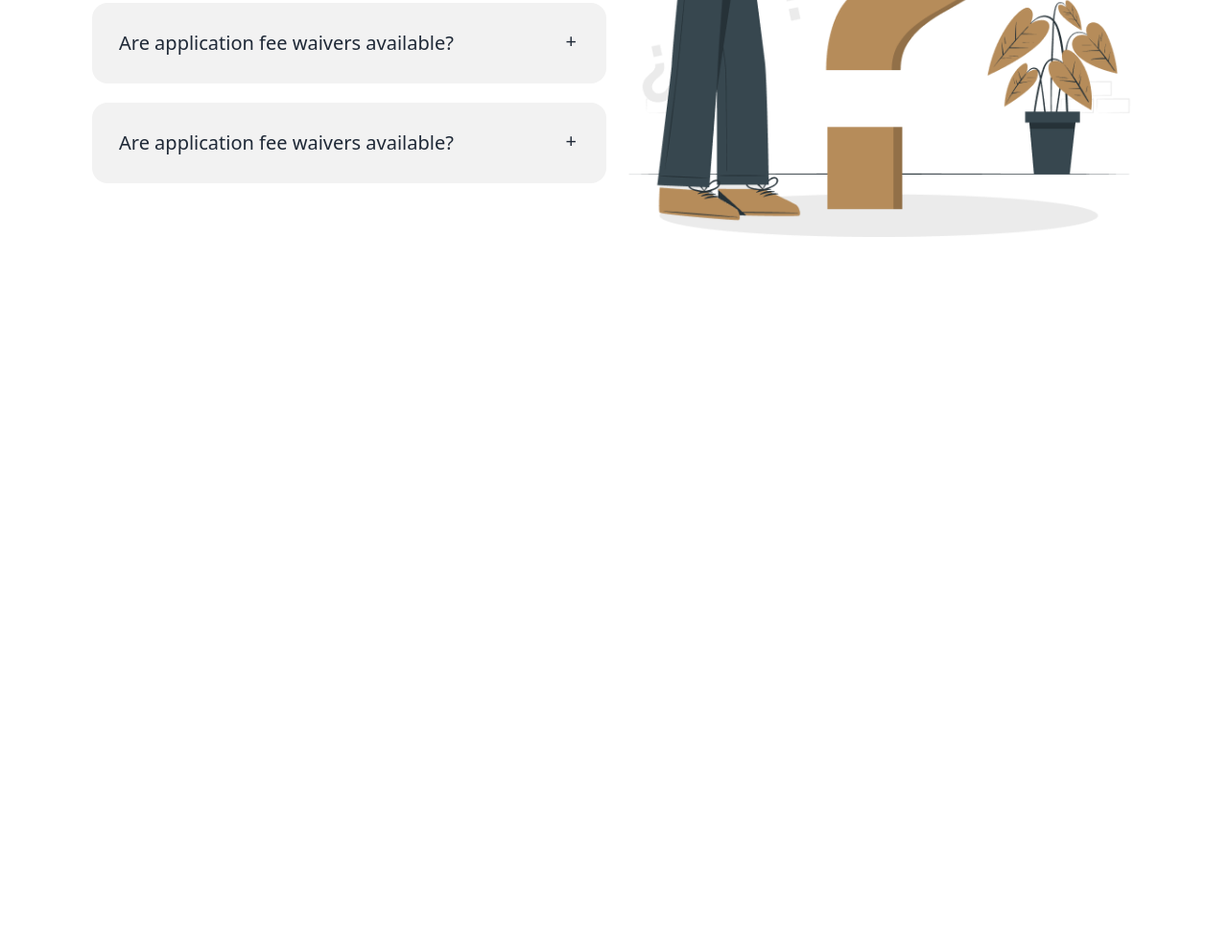
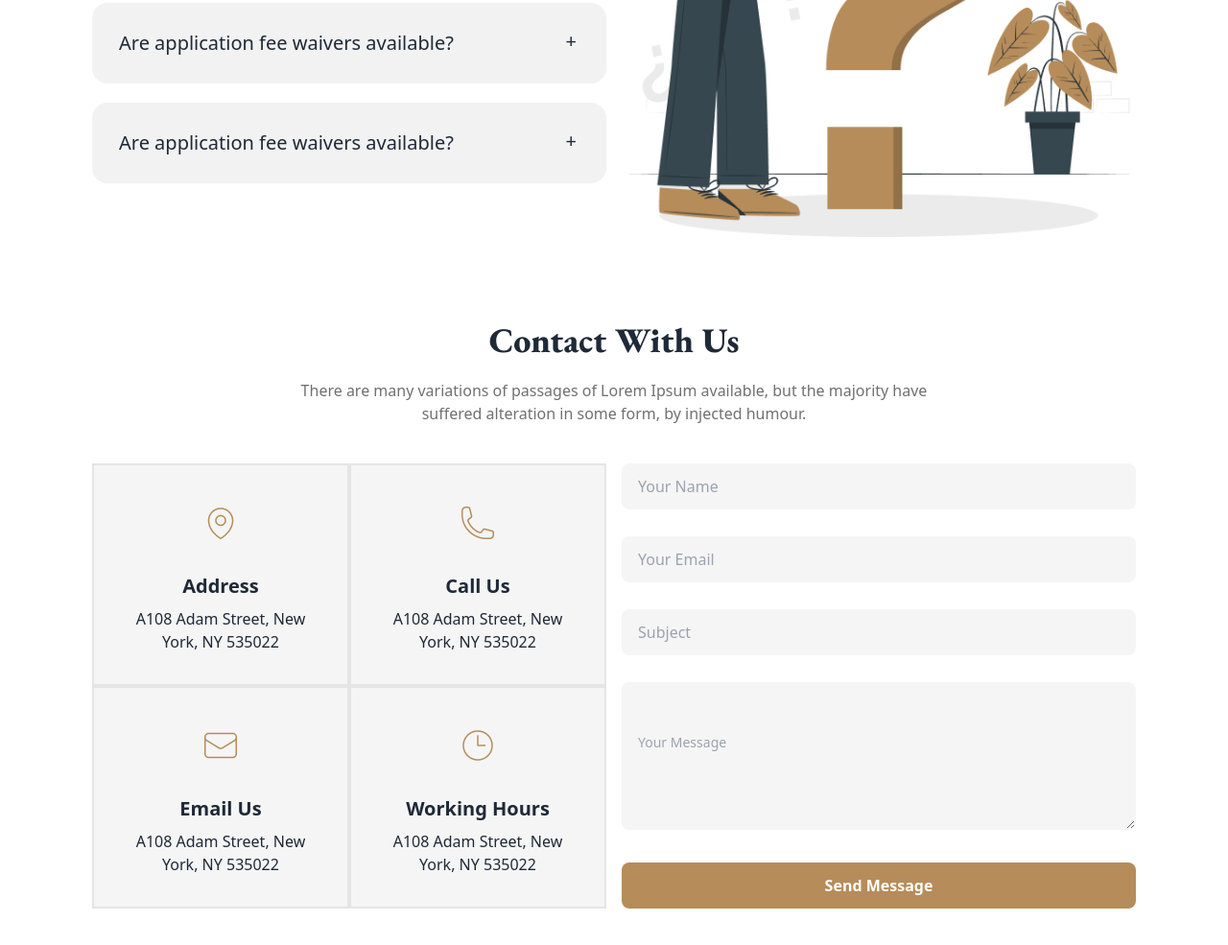
Before and after one commit to Foyez-Ahamed/legal-solution, a plain HTML site: page index.html in a window 1280 px wide. Shown: the part 3383-4368 px from the top of the page at 96% size. Before the commit the page ends 3690 px from the top, so only its background shows below. Drawn offline with nearby package versions, Linux system fonts and the light colour scheme.

Commit message:
contact us section added

```diff
--- a/index.html
+++ b/index.html
@@ -94,7 +94,7 @@
     <!-- navbar section -->
 
     <!-- banner section -->
-    <section class="max-w-screen-xl mx-auto px-8 md:px-16 lg:px-24 py-5 my-10">
+    <section class="max-w-screen-xl mx-auto px-8 md:px-16 lg:px-24 py-5 my-2 lg:my-10">
 
       <div class="hero min-h-[calc(100vh-110px)] bg-bg-image">
         <div class="hero-overlay bg-opacity-40"></div>
@@ -118,7 +118,7 @@
    <!-- main section start here -->
    <main>
    <!-- the legal practice section -->
-    <section class="max-w-screen-xl mx-auto px-8 md:px-16 lg:px-24 py-5 my-5 lg:my-10">
+    <section class="max-w-screen-xl mx-auto px-8 md:px-16 lg:px-24 py-5 my-2 lg:my-10">
 
      <!-- heading -->
 
@@ -128,7 +128,7 @@
      </div>
 
      <!-- cards -->
-     <div class="mt-14 grid gap-6 grid-cols-1 md:grid-cols-2 lg:grid-cols-3">
+     <div class="mt-3 lg:mt-14 grid gap-6 grid-cols-1 md:grid-cols-2 lg:grid-cols-3">
 
       <!-- card one -->
       <div>
@@ -223,7 +223,7 @@
 
 
     <!-- what our client say section -->
-    <section class="max-w-screen-xl mx-auto px-8 md:px-16 lg:px-24 py-5 my-5 lg:my-10">
+    <section class="max-w-screen-xl mx-auto px-8 md:px-16 lg:px-24 py-5 my-2 lg:my-10">
 
       <!-- heading -->
 
@@ -330,7 +330,7 @@
 
 
     <!-- Frequently Asked Any Questions -->
-    <section class="max-w-screen-xl mx-auto px-8 md:px-16 lg:px-24 py-5 my-5 lg:my-10">
+    <section class="max-w-screen-xl mx-auto px-8 md:px-16 lg:px-24 py-5 my-2 lg:my-10">
 
       <!-- heading -->
 
@@ -400,6 +400,106 @@
     <!-- Frequently Asked Any Questions -->
 
 
+    <!-- contact us section -->
+    <section class="max-w-screen-xl mx-auto px-8 md:px-16 lg:px-24 py-5 my-2 lg:my-12">
+
+      <!-- heading -->
+
+     <div class="text-center">
+      <h1 class="text-2xl lg:text-4xl font-extrabold font-eb-garmond">Contact With Us</h1>
+      <p class="mt-5 text-[#707070]">There are many variations of passages of Lorem Ipsum available, but the majority have <br> suffered alteration in some form, by injected humour.</p>
+      </div>
+
+
+      <!-- contact section -->
+      <div class="flex flex-col md:flex-row lg:flex-row justify-between gap-4">
+        <!-- button -->
+        <div class="flex-1">
+
+          <!-- cards -->
+          <div class="mt-4 lg:mt-10 grid gap-0 grid-cols-1 lg:grid-cols-2">
+            <!-- card one -->
+            <div>
+              <div class="card rounded-none border-2 border-neutral-200 bg-neutral-100">
+                <figure class="px-10 pt-10">
+                  <img src="./images/location.png" alt="Shoes" class="rounded-xl" />
+                </figure>
+                <div class="card-body items-center text-center">
+                  <h2 class="card-title">Address</h2>
+                  <p>A108 Adam Street,
+                    New York, NY 535022</p>
+                </div>
+              </div>
+            </div>
+            <!-- card two -->
+            <div>
+              <div class="card rounded-none border-2 border-neutral-200 bg-neutral-100">
+                <figure class="px-10 pt-10">
+                  <img src="./images/call.png" alt="Shoes" class="rounded-xl" />
+                </figure>
+                <div class="card-body items-center text-center">
+                  <h2 class="card-title">Call Us</h2>
+                  <p>A108 Adam Street,
+                    New York, NY 535022</p>
+                </div>
+              </div>
+            </div>
+            <!-- card three -->
+
+            <div>
+              <div class="card rounded-none border-2 border-neutral-200 bg-neutral-100">
+                <figure class="px-10 pt-10">
+                  <img src="./images/email.png" alt="Shoes" class="rounded-xl" />
+                </figure>
+                <div class="card-body items-center text-center">
+                  <h2 class="card-title">Email Us</h2>
+                  <p>A108 Adam Street,
+                    New York, NY 535022</p>
+                </div>
+              </div>
+            </div>
+
+            <!-- card four -->
+            <div>
+              <div class="card rounded-none border-2 border-neutral-200 bg-neutral-100">
+                <figure class="px-10 pt-10">
+                  <img src="./images/time.png" alt="Shoes" class="rounded-xl" />
+                </figure>
+                <div class="card-body items-center text-center">
+                  <h2 class="card-title">Working Hours</h2>
+                  <p>A108 Adam Street,
+                    New York, NY 535022</p>
+                </div>
+              </div>
+            </div>
+          </div>
+        </div>
+
+        <!-- form -->
+        <div class="flex-1">
+
+          <div class="mt-4 space-y-7 lg:mt-10">
+
+            <input type="text" placeholder="Your Name" class="input bg-neutral-100 w-full" />
+
+            <input type="email" placeholder="Your Email" class="input bg-neutral-100 w-full " />
+
+            <input type="text" placeholder="Subject" class="input bg-neutral-100 w-full" />
+
+            <textarea class="textarea w-full bg-neutral-100 py-12 " placeholder="Your Message"></textarea>
+
+            <input type="submit" value="Send Message" class="input bg-primary-color text-white font-bold hover:bg-transparent hover:text-black w-full" />
+
+          </div>
+
+        </div>
+      </div>
+      <!-- contact section -->
+
+    </section>
+    <!-- contact us section -->
+
+
    </main>
    <!-- main section end here -->
 
```
